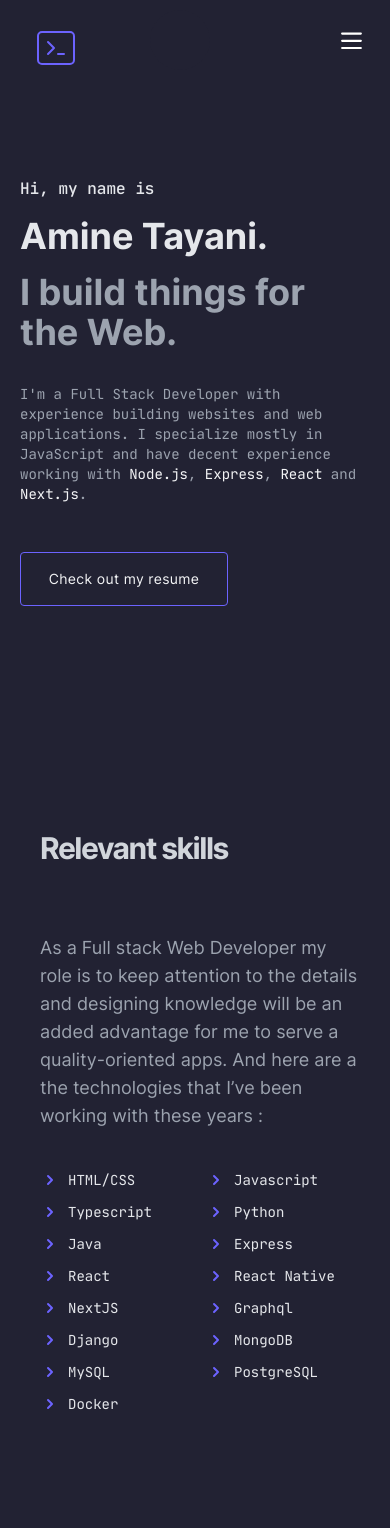
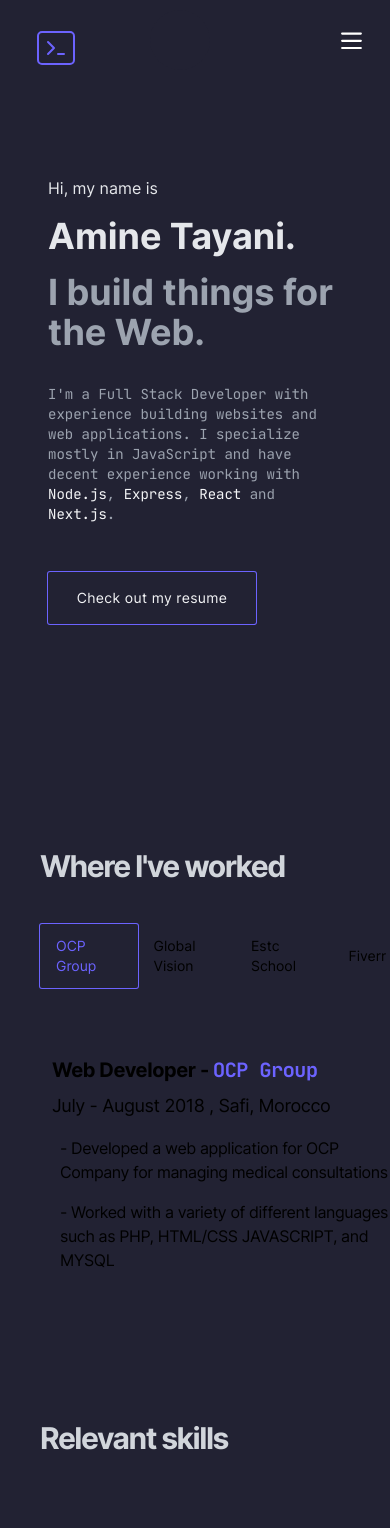
Before and after one commit to amine-tayani/portfolio, a Next.js app: page / in a window 390 px wide. Shown: the top 1528 px of the page. Built offline with nearby package versions, Linux system fonts and the light colour scheme; what tailwindcss-debug-screens would draw is missing.

Commit message:
fix : experiences section still need more work

```diff
--- a/components/Contact.js
+++ b/components/Contact.js
@@ -19,7 +19,7 @@ const Contact = () => {
           <a aria-label="send an email" href="mailto:amine.tayani@gmail.com">
             <button
               aria-label="send me an email"
-              className="mt-12 py-4 px-12 text-sm tracking-wide font-inter rounded border border-purpley text-gray-100 hover:bg-purpley transition ease-in-out duration-200 focus:outline-none focus:bg-purpley"
+              className="mt-12 py-4 px-12 text-sm tracking-wide font-inter  text-gray-100 rounded-sm ring-1 ring-purpley hover:bg-[#2d2d44] hover:text-purpley transition ease-in-out duration-200 focus:outline-none focus:bg-purpley"
             >
               Send Message
             </button>
--- a/components/Hero.js
+++ b/components/Hero.js
@@ -6,20 +6,18 @@ const Hero = () => {
         <HeroiconsSet />
       </div>
       <section className="text-gray-200 body-font">
-        <div className="container flex flex-col px-5 sm:px-14 md:px-20 md:text-justify lg:text-left md:flex-row lg:px-28 lg:mt-0 md:mt-10">
+        <div className=" flex flex-col px-12 sm:px-14 md:px-20 md:text-left md:flex-row lg:px-28 lg:mt-0 md:mt-10">
           <div className="flex flex-col font-inter space-y-4 md:space-y-8 pt-0 mb-16 lg:flex-grow sm:max-w-xl md:max-w-full md:pr-12 lg:pl-32 md:mb-8">
-            <h1 className="lg:mb-4 mt-20 font-Jbrains text-[#6c63ff] font-medium">
-              Hi, my name is
-            </h1>
+            <h1 className="lg:mb-4 mt-20 text-[#6c63ff]">Hi, my name is</h1>
 
-            <h2 className="text-4xl sm:text-6xl lg:text-7xl font-bold ">
+            <h2 className="text-4xl sm:text-5xl md:text-6xl lg:text-7xl font-bold ">
               Amine Tayani.
             </h2>
-            <h3 className="text-4xl sm:text-6xl lg:text-7xl font-bold text-gray-400 ">
+            <h3 className="text-4xl sm:text-5xl md:text-6xl text-left lg:text-7xl font-bold text-gray-400 ">
               I build things for the Web.
             </h3>
-            <div className="w-full max-w-xl ">
-              <p className="mt-4 text-sm sm:text-base text-gray-400 font-Jbrains">
+            <div className="w-full max-w-md sm:max-w-lg">
+              <p className="mt-4 text-sm sm:leading-6 sm:text-base md:leading-1 text-gray-400 font-Jbrains">
                 I'm a Full Stack Developer with experience building websites and
                 web applications. I specialize mostly in JavaScript and have
                 decent experience working with{" "}
@@ -36,7 +34,7 @@ const Hero = () => {
             >
               <button
                 aria-label="check resume"
-                className="w-52 p-4 my-8  md:my-16 text-sm font-inter tracking-wide rounded border border-purpley text-gray-100 hover:bg-purpley transition ease-in-out duration-200 focus:outline-none focus:bg-purpley"
+                className="w-52 p-4 my-8  md:my-16 text-sm font-inter tracking-wide rounded-sm ring-1 ring-purpley text-gray-100 hover:bg-[#2d2d44] hover:text-purpley transition ease-in-out duration-200 focus:outline-none focus:bg-purpley"
               >
                 Check out my resume
               </button>
--- a/components/Skills.js
+++ b/components/Skills.js
@@ -23,7 +23,7 @@ const Skills = () => {
           Relevant skills
         </h1>
       </div>
-      <div className="w-full max-w-xs sm:max-w-md md:max-w-2xl lg:max-w-3xl">
+      <div className="w-full max-w-sm sm:max-w-xl md:max-w-2xl lg:max-w-3xl">
         <p className="text-gray-400 font-inter text-lg">
           <div className="hidden md:block">
             Hi my name is Amine and I enjoy creating things that live on the
--- a/components/Tabs/Experiences.js
+++ b/components/Tabs/Experiences.js
@@ -28,7 +28,7 @@ const variants = {
 const Experiences = () => {
   return (
     <div
-      className="w-full mt-32 mx-10 sm:mx-12 md:mx-20 lg:mx-64 font-inter"
+      className="w-full mt-32 mx-10 max-w-lg sm:mx-12 md:mx-20 lg:mx-64 font-inter"
       id="experiences"
     >
       <div className="">
@@ -36,15 +36,15 @@ const Experiences = () => {
           Where I've worked
         </h1>
       </div>
-      <div className="flex items-center space-x-8 w-full max-w-xl lg:max-w-3xl sm:px-0">
+      <div className="flex flex-col space-x-0 sm:flex-row sm:space-x-8 sm:items-center  w-full max-w-xl lg:max-w-3xl sm:px-0">
         <Tab.Group defaultIndex={0}>
-          <Tab.List className="flex flex-col">
+          <Tab.List className="flex flex-row sm:flex-col">
             {experiences.map((exp) => (
               <Tab
                 key={exp.id}
                 className={({ selected }) =>
                   classNames(
-                    "w-36 py-3 text-left px-4 text-sm rounded-sm hover:bg-[#2d2d44] hover:text-purpley hover:ring-1 hover:ring-purpley",
+                    "w-32 sm:w-36 py-3 text-left px-4 text-sm sm:text-lg rounded-sm hover:bg-[#2d2d44] hover:text-purpley hover:ring-1 hover:ring-purpley",
                     "focus:outline-none transition-all duration-300 ease-in-out",
                     selected
                       ? " ring-1 ring-purpley bg-[#2d2d44] text-purpley"
@@ -60,7 +60,10 @@ const Experiences = () => {
             {experiences.map((exp) => (
               <Tab.Panel
                 key={exp.id}
-                className={classNames(" p-3", "focus:outline-none")}
+                className={classNames(
+                  " p-3 mt-12 sm:mt-0",
+                  "focus:outline-none"
+                )}
               >
                 <motion.div
                   initial="hidden"
@@ -68,14 +71,14 @@ const Experiences = () => {
                   variants={variants}
                   className="flex flex-col space-y-2 tracking-tight"
                 >
-                  <h1 className="text-[#F1EDFF] font-semibold">
+                  <h1 className="text-[#F1EDFF] font-bold text-xl">
                     {exp.role} - {"  "}
                     <span className="text-purpley font-Jbrains">
                       {exp.company_name}
                     </span>
                   </h1>
 
-                  <p className="text-sm text-[#79759C] ">
+                  <p className=" text-[#79759C] text-lg">
                     {exp.job_date} , {exp.location}
                   </p>
                   <motion.ul
@@ -86,8 +89,8 @@ const Experiences = () => {
                   >
                     {exp.tasks.map((task) => (
                       <motion.li variants={item}>
-                        <div className="p-2 mx-2 text-sm text-[#ACA9BB]">
-                          <span className="leading-6 "> - {task}</span>
+                        <div className="p-2 sm:mx-2 text-[#ACA9BB]">
+                          <span className="leading-6"> - {task}</span>
                         </div>
                       </motion.li>
                     ))}
--- a/components/Tabs/data.js
+++ b/components/Tabs/data.js
@@ -26,7 +26,7 @@ export const experiences = [
     role: "Full Stack Developer",
     company_name: "Estc School",
     tasks: [
-      "Built an e-learning platform for the students of ESTC School.",
+      "Built an E-learning platform for the ESTC School to deliver learning content and resources to the students.",
       "Worked with a variety of different languages, frameworks such as PHP, JAVASCRIPT, Laravel, Node.js and MYSQL",
     ],
     location: "Remote",
@@ -38,7 +38,7 @@ export const experiences = [
     company_name: "Fiverr",
     tasks: [
       "Created more than three full-stack web applications for my clients in different domains such as Cryptocurrency and Fitness",
-      "Collaborate with the app development team, including product designers",
+      "Collaborate with the app development team, including Web Developers and UI designers",
     ],
     location: "Remote",
     job_date: "March - September 2021",
--- a/components/projects/Card.js
+++ b/components/projects/Card.js
@@ -1,7 +1,7 @@
 const Card = ({ project }) => {
   return (
     <div>
-      <div className="relative p-6 max-w-xs h-72 bg-[#202040] group rounded cursor-pointer transform hover:-translate-y-2 duration-300 ease-in-out">
+      <div className="relative p-6 max-w-md sm:max-w-xs h-72 bg-[#202040] group rounded cursor-pointer transform hover:-translate-y-2 duration-300 ease-in-out">
         <div className="flex justify-between items-center mb-4">
           <svg
             className="w-10 h-10 cursor-pointer text-purpley "
--- a/pages/_document.js
+++ b/pages/_document.js
@@ -128,7 +128,7 @@ class MyDocument extends Document {
         </Head>
         <body
           className={
-            process.env.NODE_ENV == "devlopement" ? "debug-screens" : ""
+            process.env.NODE_ENV == "development" ? "debug-screens" : ""
           }
         >
           <Main />
--- a/pages/index.js
+++ b/pages/index.js
@@ -15,9 +15,9 @@ const Home = () => {
       </head>
       <Header />
       <Hero />
+      <Experiences />
       <Skills />
       <Projects />
-      <Experiences />
       <Contact />
       <Credit />
     </>
```
Also changed, not shown: components/Header.js (+4 -4 lines).
